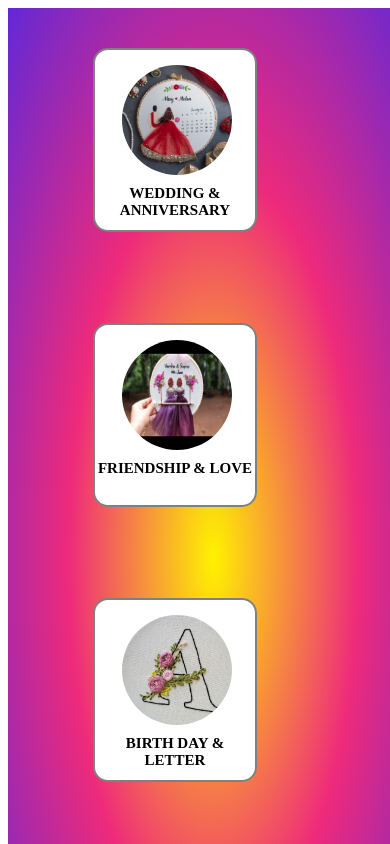
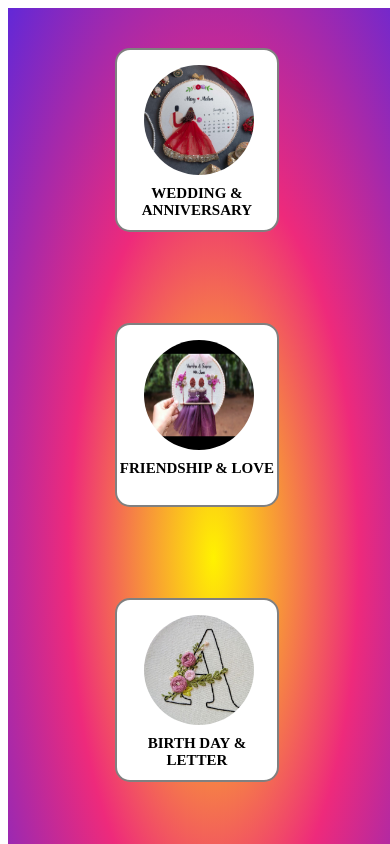
Before and after one commit to MunagalaPujitha/Knot-your-memories, a plain HTML site: page mainpage.html in a window 390 px wide. Shown: the top 844 px of the page. Drawn offline with Linux system fonts and the light colour scheme.

Commit message:
Update mainpage.css

```diff
--- a/mainpage.css
+++ b/mainpage.css
@@ -57,9 +57,8 @@ h1 a{
         border: 2px solid grey;
         border-radius: 15px;
         margin-top: 40px;
-        align-items: center;
         background-color: white;
-        margin-left: 85px;
+        margin-left: 26%;
     }
     .content1{
         width: 150px;
```
